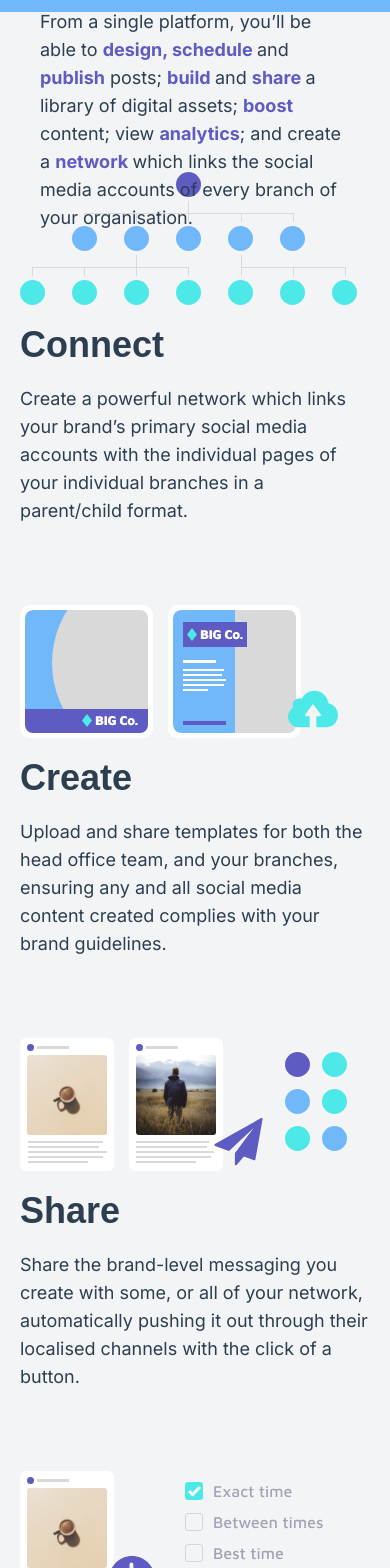
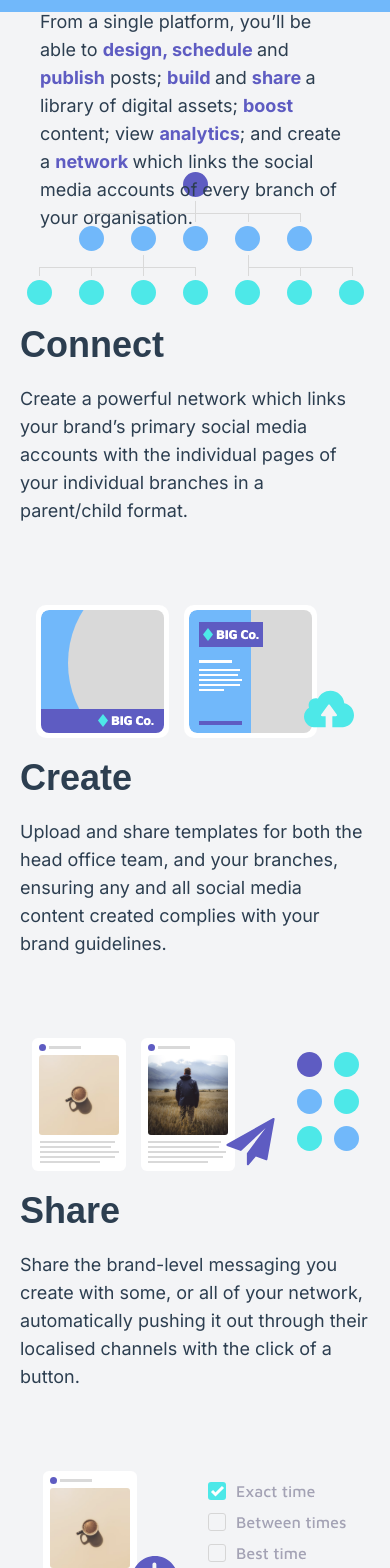
Before and after one commit to harry-fakir/blerb-social, a Vue app: page /#/features in a window 390 px wide. Shown: the part 432-2000 px from the top of the page. Built offline with nearby package versions, Linux system fonts and the light colour scheme.

Commit message:
update grid

```diff
--- a/src/views/Features.vue
+++ b/src/views/Features.vue
@@ -97,7 +97,11 @@
       >
         <div>
           <div>
-            <img src="/images/features/connect.svg" alt="conect" />
+            <img
+              src="/images/features/connect.svg"
+              alt="conect"
+              class="mx-auto lg:mx-0"
+            />
           </div>
           <h3 class="text-left text-4xl mt-5 mb-5 font-heading font-bold">
             Connect
@@ -111,7 +115,11 @@
 
         <div>
           <div>
-            <img src="/images/features/create.svg" alt="create" />
+            <img
+              src="/images/features/create.svg"
+              alt="create"
+              class="mx-auto lg:mx-0"
+            />
           </div>
           <h3 class="text-left text-4xl mt-5 mb-5 font-heading font-bold">
             Create
@@ -125,7 +133,11 @@
 
         <div>
           <div>
-            <img src="/images/features/share.svg" alt="share" />
+            <img
+              src="/images/features/share.svg"
+              alt="share"
+              class="mx-auto lg:mx-0"
+            />
           </div>
           <h3 class="text-left text-4xl mt-5 mb-5 font-heading font-bold">
             Share
@@ -139,7 +151,11 @@
 
         <div>
           <div>
-            <img src="/images/features/schedule.svg" alt="schedule" />
+            <img
+              src="/images/features/schedule.svg"
+              alt="schedule"
+              class="mx-auto lg:mx-0"
+            />
           </div>
           <h3 class="text-left text-4xl mt-5 mb-5 font-heading font-bold">
             Schedule
@@ -153,7 +169,11 @@
 
         <div>
           <div>
-            <img src="/images/features/empower.svg" alt="empower" />
+            <img
+              src="/images/features/empower.svg"
+              alt="empower"
+              class="mx-auto lg:mx-0"
+            />
           </div>
           <h3 class="text-left text-4xl mt-5 mb-5 font-heading font-bold">
             Empower
@@ -167,7 +187,11 @@
 
         <div>
           <div>
-            <img src="/images/features/approve.svg" alt="approve" />
+            <img
+              src="/images/features/approve.svg"
+              alt="approve"
+              class="mx-auto lg:mx-0"
+            />
           </div>
           <h3 class="text-left text-4xl mt-5 mb-5 font-heading font-bold">
             Approve
@@ -181,7 +205,11 @@
 
         <div>
           <div>
-            <img src="/images/features/boost.svg" alt="boost" />
+            <img
+              src="/images/features/boost.svg"
+              alt="boost"
+              class="mx-auto lg:mx-0"
+            />
           </div>
           <h3 class="text-left text-4xl mt-5 mb-5 font-heading font-bold">
             Boost
@@ -194,7 +222,11 @@
 
         <div>
           <div>
-            <img src="/images/features/analyze.svg" alt="analyze" />
+            <img
+              src="/images/features/analyze.svg"
+              alt="analyze"
+              class="mx-auto lg:mx-0"
+            />
           </div>
           <h3 class="text-left text-4xl mt-5 mb-5 font-heading font-bold">
             Analyze
@@ -208,7 +240,11 @@
 
         <div>
           <div>
-            <img src="/images/features/reach.svg" alt="reach" />
+            <img
+              src="/images/features/reach.svg"
+              alt="reach"
+              class="mx-auto lg:mx-0"
+            />
           </div>
           <h3 class="text-left text-4xl mt-5 mb-5 font-heading font-bold">
             Reach
```
